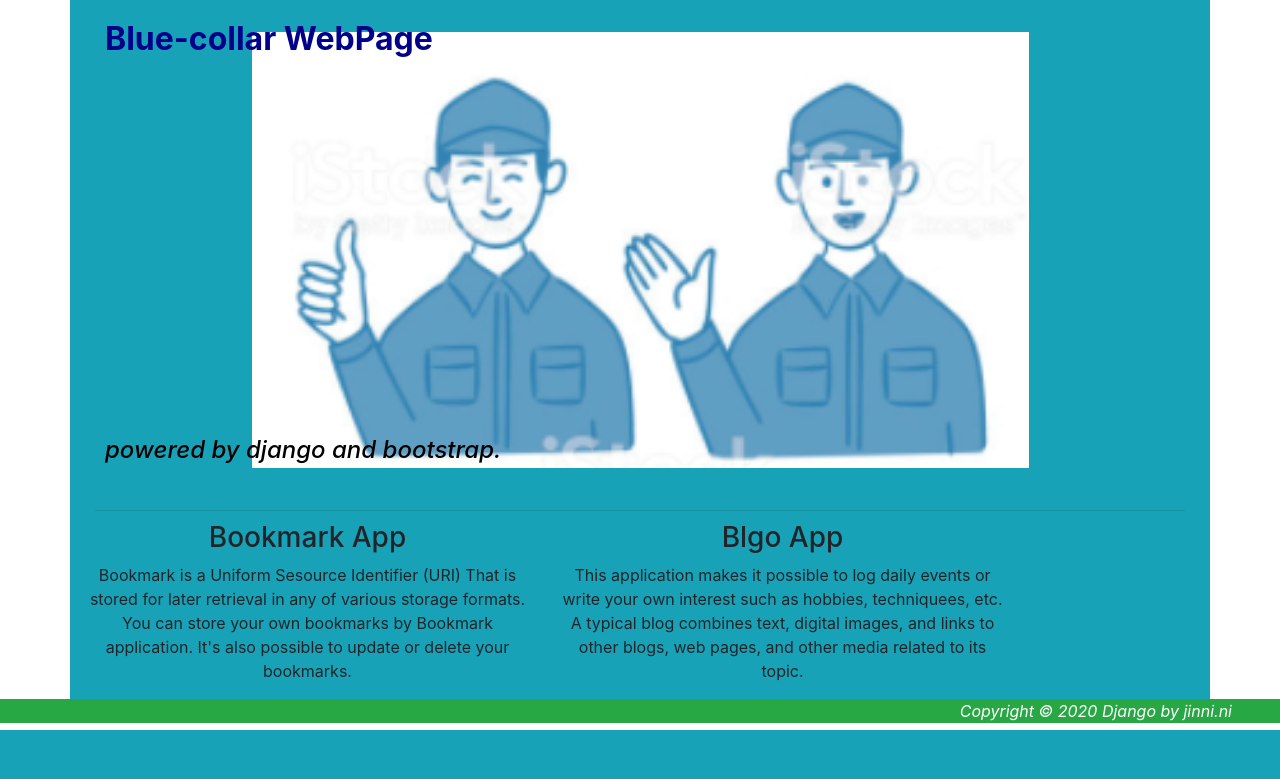
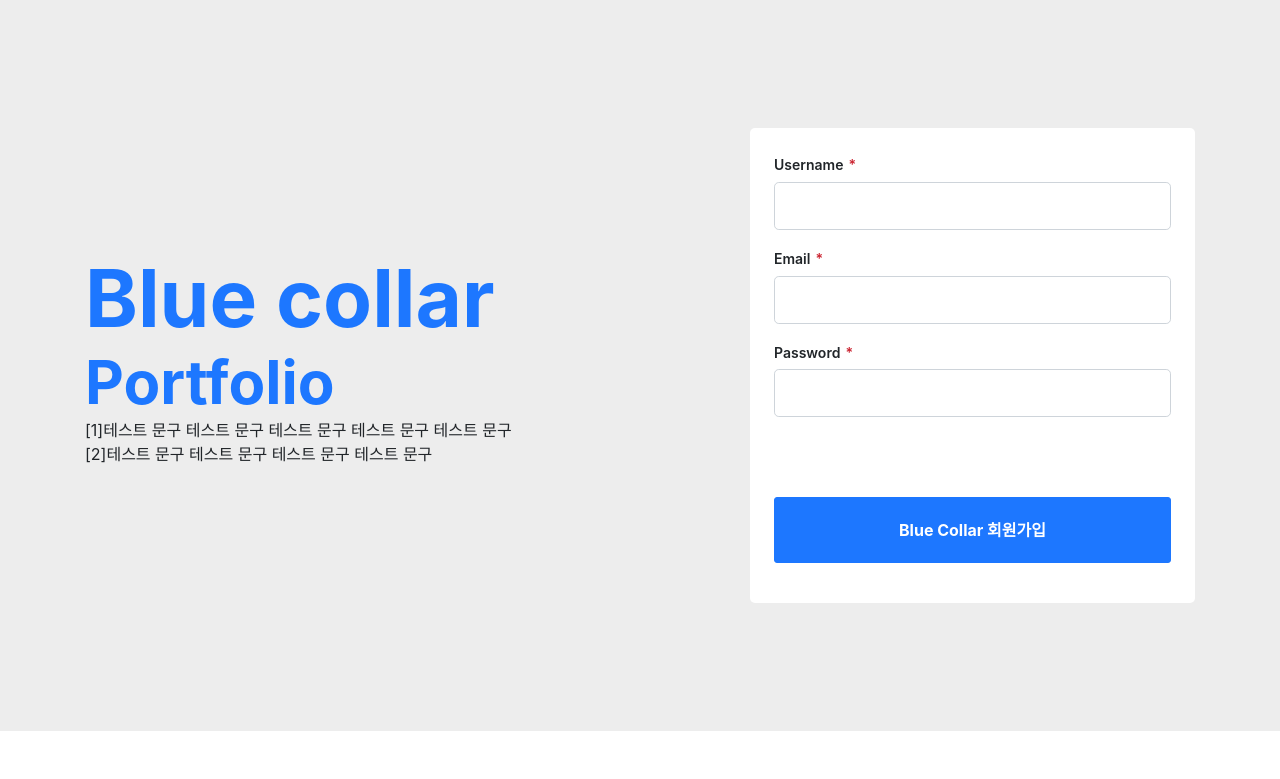
Before and after one commit to jinni-ni/django_practice02, a Django app: template templates/home.html in a window 1280 px wide. Shown: the part 70-849 px from the top of the page. Before the commit the page ends 800 px from the top, so only its background shows below. Run offline with Django 3.2, Linux system fonts and the light colour scheme; the template is opened without the code that fills it, so the values that code supplies are empty; some libraries are stand-ins or nearby versions.

Commit message:
2020.06.25

```diff
--- a/templates/base.html
+++ b/templates/base.html
@@ -75,9 +75,9 @@
 
   </div>
 </nav>
-    <div class="container bg-info">
-        {% block content %}{% endblock %}
-    </div>
+
+{% block content %}{% endblock %}
+
 {% block footer %} {% endblock %}
 <script src="https://code.jquery.com/jquery-3.3.1.slim.min.js"></script>
 <script src="https://cdnjs.cloudflare.com/ajax/libs/popper.js/1.14.7/umd/popper.min.js" ></script>
--- a/templates/home.html
+++ b/templates/home.html
@@ -25,39 +25,198 @@
     color: black;
     font-style: italic;
 }
+/* margin.css */
+
+        .mtb-0{
+          margin-top: 0px;
+          margin-bottom: 0px;
+          margin-left: 0px;
+        }
+        .mb-3, .my-3 {
+          margin-bottom: 16px!important;
+        }
+
+        .my-3{
+          margin-top: 16px!important;
+        }
+
+        .mx-auto {
+          margin-right: auto!important;
+          margin-left: auto!important;
+        }
+        /* margin.css end*/
+
+        /* grid.css */
+        .gutter-md-spacious>[class*=col-]{
+          padding-right: 24px!important;
+          padding-left: 24px!important;
+        }
+        /* grid.css end */
+
+         .py-sm-8{
+            padding-top : 64px!important;
+            padding-bottom : 64px!important;
+        }
+
+        .background{
+            /*background-color: 	#008080;*/
+            background-color: #ededed;
+            background-position: center 10%;
+            background-size:conver;
+        }
+
+        .p-responsive{
+            padding-right: 16px!important;
+            padding-left: 16px!important;
+        }
+
+        .position-relative {
+            position: relative!important;
+        }
+
+        .container-lg, .container-xl {
+            margin-left: auto;
+            margin-right: auto;
+        }
+        .container-lg{
+            max-width:1012px;
+        }
+
+        .d-md-flex {
+           display: flex!important;
+        }
+
+        .flex-items-center {
+           align-items: center!important;
+        }
+
+        .gutter-md-spacious {
+            margin-right: -24px;
+            margin-left: -24px;
+        }
+        /*font.css */
+        .h5 {
+          font-size: 14px!important;
+          font-weight: 600!important;
+        }
+
+        .h1{
+          font-size: 80px!important;
+        }
+        .h2{
+          font-size: 60px!important;
+        }
+        .maincolor{
+          color:#1d77ff
+          /*color: #00c3ff*/
+        }
+        /*font.css end */
+        label {
+          cursor: default;
+        }
+
+        .bg-gray-light{
+          background-color: white;
+        }
+
+        .rounded-1{
+          border-radius: 5px!important;
+        }
+
+        /* button.css */
+        .btn-mktg{
+          display: inline-block;
+          padding: 16px 24px;
+          font-size: 14px;
+          font-weight: 500;
+          color: #fff;
+          white-space: nowrap;
+          vertical-align: middle;
+          cursor: pointer;
+          -webkit-user-select: none;
+          -moz-user-select: none;
+          -ms-user-select: none;
+          user-select: none;
+          background-color: #1074e7;
+          border: 1px solid #1074e7;
+          border-radius: 3px;
+          transition: .2s;
+          -webkit-appearance: none;
+          -moz-appearance: none;
+          appearance: none;
+        }
+
+        .btn-primary-mktg {
+          /*background-color: #2ebc4f;
+          border-color: #2ebc4f;*/
+          background-color: #1d77ff;
+          border-color: #1d77ff;
+        }
+
+        .btn-large-mktg {
+          padding: 20px 32px;
+          font-size: 16px;
+          font-weight: bold;
+        }
+        /* button.css end */
+        /* form-group.css */
+
+        .form-group.required .form-group-header label::after, .form-group.required dt label::after {
+            padding-left: 5px;
+            color: #cb2431;
+            content: "*";
+        }
+        /* form-group.css end */
 </style>
 {% endblock %}
 {% block content %}
+<header class="py-5 mb-5 background">
+  <div class="container h-100 py-sm-8">
+    <div class="row h-100 align-items-center">
+      <div class="col-md-7 text-md-left">
+        <h1 class ="h1 maincolor font-weight-bold mtb-0">Blue collar</h1>
+        <h1 class ="h2 maincolor font-weight-bold mtb-0">Portfolio</h3>
+         <p>[1]테스트 문구 테스트 문구 테스트 문구 테스트 문구 테스트 문구<br/>
+             [2]테스트 문구 테스트 문구 테스트 문구 테스트 문구
+         </p>
+      </div>
+      <div class="mx-auto col-sm-8 col-md-5 hide-sm py-3 ">
+        <div class="rounded-1 bg-gray-light text-gray py-4 px-4 px-md-3 px-lg-4">
+          <form class="text-gray-dark" autocomplete="off" method="post">
+            <!--username-->
+            <dl class="form-group mt-0 required">
+              <dt class="input-label">
+                <label class="form-label h5" for="user">Username</label>
+              </dt>
+              <dd>
+                <input type="text" name="user[login]" id="user[login]" class="form-control form-control-lg input-block" autocomplete="off" spellcheck="false">
+              </dd>
+            </dl>
+            <dl class="form-group mt-0 required">
+              <dt class="input-label">
+                <label class="form-label h5" for="Email">Email</label>
+              </dt>
+              <dd>
+                <input type="text" name="Email" id="Email" class="form-control form-control-lg input-block" autocomplete="off" spellcheck="false">
+              </dd>
+            </dl>
+            <dl class="form-group mt-0 required">
+              <dt class="input-label">
+                <label class="form-label h5" for="Password">Password</label>
+              </dt>
+              <dd>
+                <input type="password" name="Password" id="Password" class="form-control form-control-lg input-block" autocomplete="off" spellcheck="false">
+              </dd>
+            </dl>
+            <br/>
+            <br/>
+            <button type="submit" class="btn-mktg btn-primary-mktg btn-large-mktg f4 btn-block my-3">Blue Collar 회원가입</button>
+            <br/>
+          </form>
+        </div>
+      </div>
+    </div>
+  </div>
+</header>
 
-    <div class="home-image">
-        <h2 class="title"> Blue-collar WebPage</h2>
-        <h4 class="powered"><i class="fas fa-arrow-circle-right">powered by django and bootstrap.</i></h4>
-    </div>
-    <hr style="margin: 10px 10px;">
-
-    <div class="row text-center">
-        <div class="col-sm-5">
-            <h3>Bookmark App</h3>
-            <p>Bookmark is a Uniform Sesource Identifier (URI)
-                That is stored for later retrieval in any of various storage formats.
-                You can store your own bookmarks by Bookmark application.
-                It's also possible to update or delete your bookmarks.</p>
-        </div>
-        <div class="col-sm-5">
-            <h3>Blgo App</h3>
-            <p>This application makes it possible to log daily events or write your own interest
-            such as hobbies, techniquees, etc.
-            A typical blog combines text, digital images, and links to other blogs, web pages,
-                and other media related to its topic.</p>
-        </div>
-    <br/>
-    <br/>
-
-    </div>
 {% endblock %}
-
-{% block footer %}
-    <footer class="bg-success">
-        <div class="text-white font-italic text-right mr-5">Copyright &copy; 2020 Django by jinni.ni</div>
-    </footer>
-{% endblock %}
```
